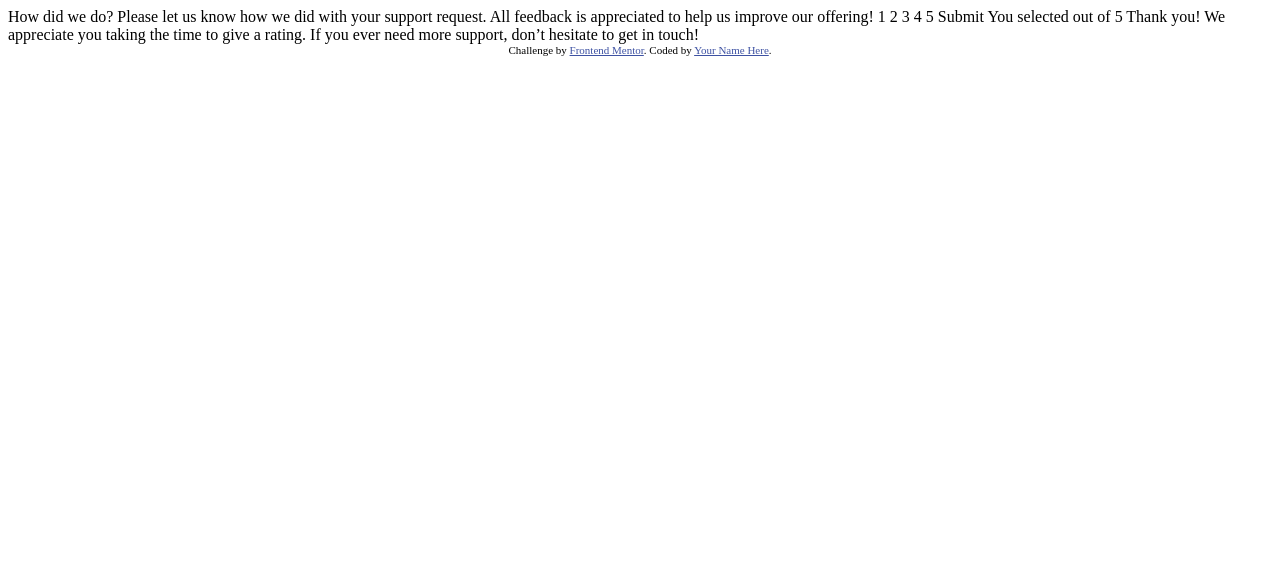
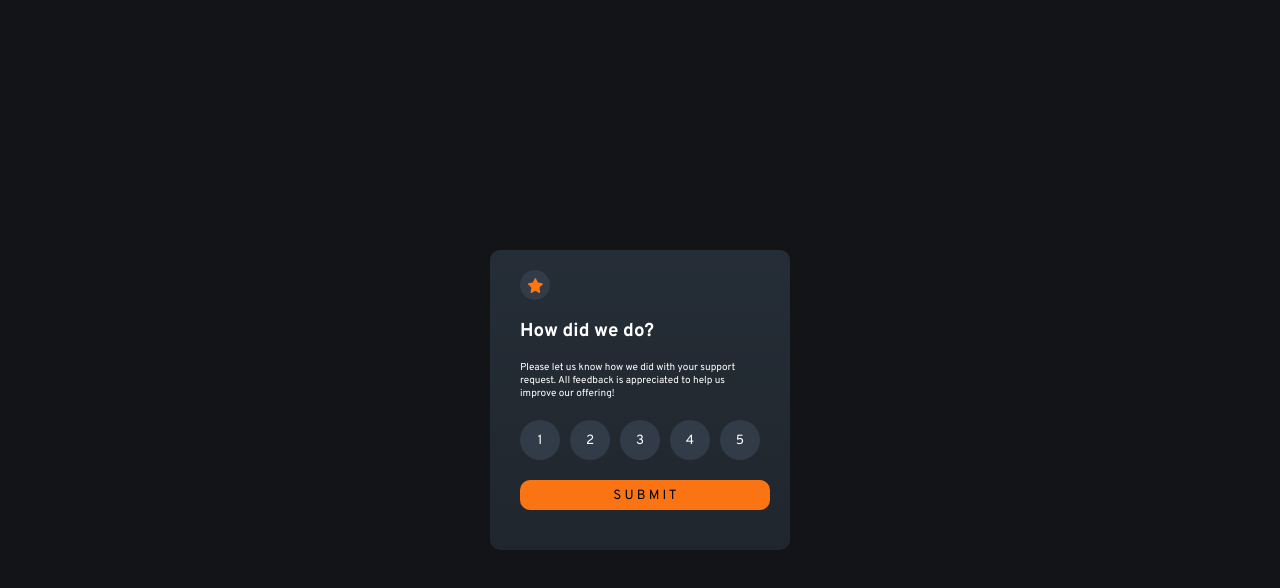
Before and after one commit to JoaoMesquitaL/mentor, a plain HTML site: page interactive-rating-component-main/index.html in a window 1280 px wide. Drawn offline with Linux system fonts and the light colour scheme.

Commit message:
iniciado processo do projeto rating component

```diff
--- a/interactive-rating-component-main/index.html
+++ b/interactive-rating-component-main/index.html
@@ -3,6 +3,8 @@
 <head>
   <meta charset="UTF-8">
   <meta name="viewport" content="width=device-width, initial-scale=1.0"> <!-- displays site properly based on user's device -->
+
+  <link href="https://fonts.googleapis.com/css?family=Overpass:400,700&display=swap" rel="stylesheet">
 
   <link rel="icon" type="image/png" sizes="32x32" href="./images/favicon-32x32.png">
 
@@ -10,13 +12,125 @@
 
   <!-- Feel free to remove these styles or customise in your own stylesheet 👍 -->
   <style>
-    .attribution { font-size: 11px; text-align: center; }
-    .attribution a { color: hsl(228, 45%, 44%); }
+
+    .body {
+      background-color: hsl(216, 12%, 8%);
+      display: flex;
+      justify-content: center;
+      align-items: center;
+      height: 100vh;
+      margin: 0;
+    }
+    .card{
+       background: linear-gradient(180deg, hsl(213, 19%, 18%), hsl(210, 18%, 15%));;
+       height: 300px;
+       width: 300px;
+       border-radius: 10px;
+      justify-content: center;
+      align-items: center;
+     }
+
+     p{
+      color: white;
+      font-weight: 100;
+      font-size: 10px;
+      margin-left: 10%;
+      margin-right: 10%;
+      font-family: Overpass, sans-serif;
+     }
+
+     h3{
+      color: white;
+      font-weight: 700;
+      margin-left: 10%;
+      margin-right: 10%;
+      font-family: Overpass, sans-serif;
+     }
+
+     .send{
+      background-color: hsl(25, 97%, 53%);
+      width: 250px;
+      height: 30px;
+      font-weight: 100;
+      margin-left: 10%;
+      margin-right: 10%;
+      font-family: Overpass, sans-serif;
+      border-radius: 10px;
+      border-style: none;
+      cursor: pointer;
+     }
+
+     .rating{
+      background-color: hsl(213, 18%, 24%);
+      font-family: Overpass, sans-serif;
+      border-radius: 10px;
+      border-style: none;
+      width: 40px;
+      height: 40px;
+      border-radius: 20px;
+      color: #fff;
+     }
+
+     .rating:hover{
+      background-color: hsl(25, 97%, 53%);
+      color: #000;
+      /*cursor: pointer;*/
+     }
+
+     .starIcon{
+       width: 15px;
+       height: 15px;
+     }
+
+     .icon{
+       display: flex;
+       margin-top: 20px;
+       margin-left: 10%;
+       justify-content: center;
+       align-items: center;
+       width: 30px;
+       height: 30px;
+       background-color: white;
+       border-radius: 20px;
+       background-color: hsl(213, 18%, 24%);
+       border-style: solid 1px #000;
+     }
+
+     .ratings-container{
+        display: flex;
+        margin-top: 20px;
+        margin-bottom: 20px;
+        justify-content: center;
+        align-items: center;
+        gap: 10px;;
+     }
   </style>
 </head>
-<body>
+<body class = "body">
 
-  <!-- Rating state start -->
+  <div class="card">
+    <form>
+      <div class="icon">
+        <img src="./images/icon-star.svg" class="starIcon" alt="star icon">
+      </div>
+      <h3>How did we do?</h3>
+      <p>Please let us know how we did with your support request. All feedback is appreciated to help us improve our offering!</p>
+
+      <div class="ratings-container">
+        <button class="rating" value="off1" onclick="ativarBotao()">1</button>
+        <button class="rating" value="off2" onclick="ativarBotao()">2</button>
+        <button class="rating" value="off3" onclick="ativarBotao()">3</button>
+        <button class="rating" value="off4" onclick="ativarBotao()">4</button>
+        <button class="rating" value="off5" onclick="ativarBotao()">5</button>
+      </div>
+
+      <button class="send" type="submit">S U B M I T</button>
+    </form>
+
+  </div>
+
+<!--
+  //Rating state start
 
   How did we do?
 
@@ -27,23 +141,25 @@
 
   Submit
 
-  <!-- Rating state end -->
+  // Rating state end
 
-  <!-- Thank you state start -->
+  // Thank you state start
 
-  You selected <!-- Add rating here --> out of 5
+  You selected // Add rating here  out of 5
 
   Thank you!
 
   We appreciate you taking the time to give a rating. If you ever need more support,
   don’t hesitate to get in touch!
 
-  <!-- Thank you state end -->
+  // Thank you state end
+-->
+</body>
+<script>
+    function ativarBotao(){
+        alert("Botão ativado!");
 
+    }
+</script>
 
-  <div class="attribution">
-    Challenge by <a href="https://www.frontendmentor.io?ref=challenge" target="_blank">Frontend Mentor</a>.
-    Coded by <a href="#">Your Name Here</a>.
-  </div>
-</body>
 </html>
```
